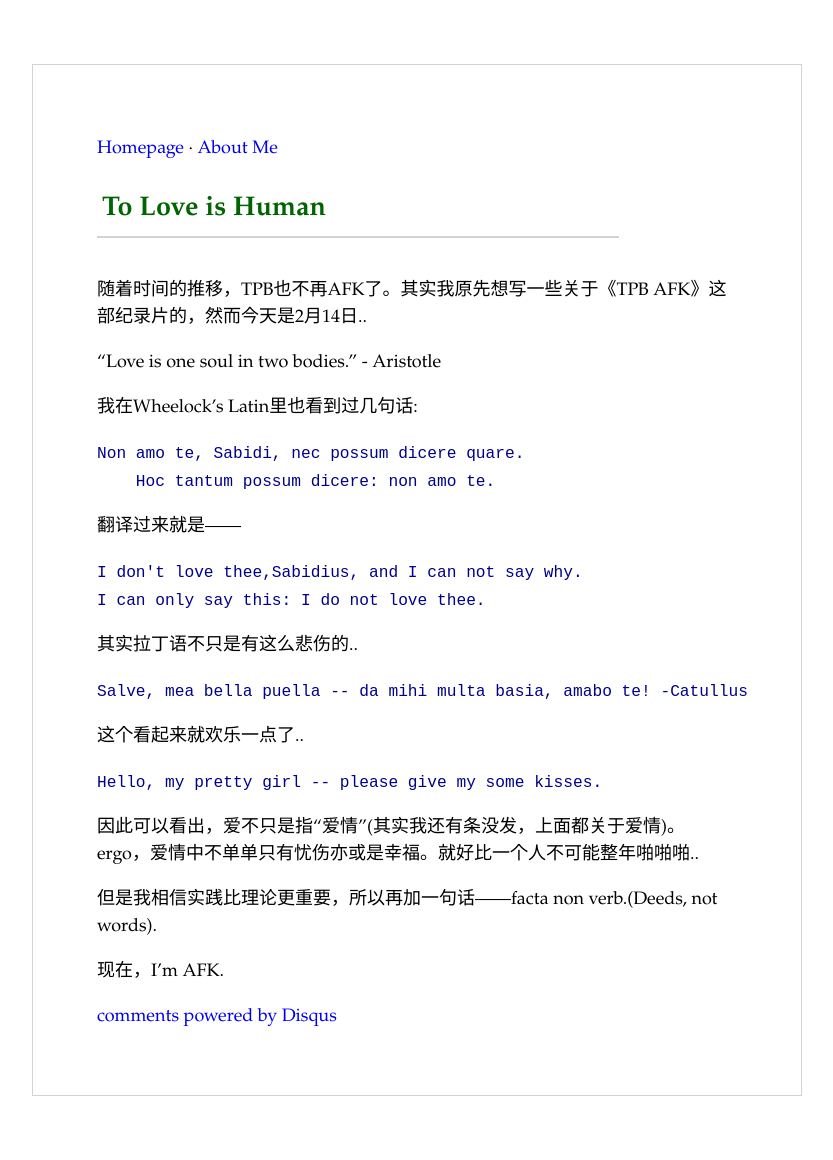
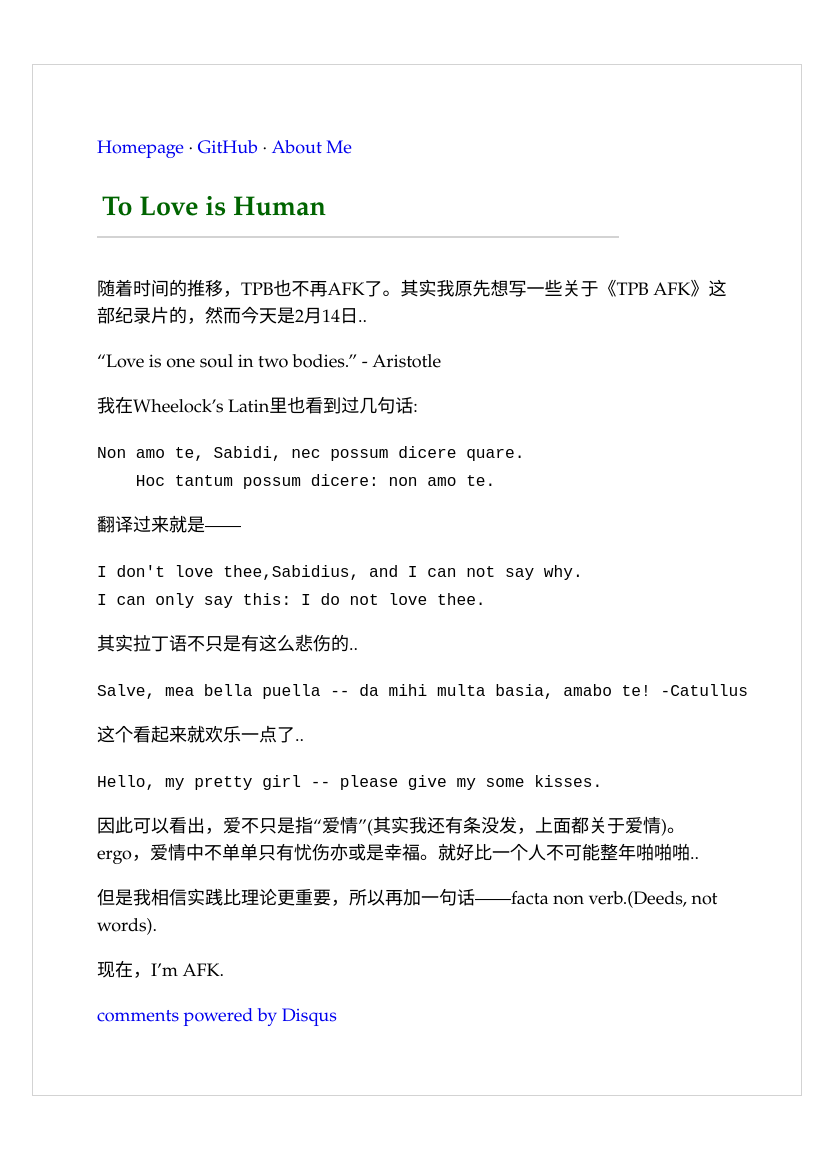
Before and after one commit to guojing0/guojing0.github.io, a Jekyll site: the page built from _posts/2014-02-14-vltz.md, in a window 1280 px wide. Shown: the whole page, without its empty margins (224-1057 px from the left). Built offline with Jekyll 4.4.1, drawn with Linux system fonts in a browser that asks for light colours; comment, search, counter and statistics services are not loaded.

Commit message:
css, index, about-me commit.

```diff
--- a/_layouts/default.html
+++ b/_layouts/default.html
@@ -11,7 +11,7 @@
 
   </head>
 
-    <p><a href="/">Homepage</a> &middot; <a href="/about-me.html">About Me</a></p>
+    <p><a href="/">Homepage</a> &middot; <a href="https://github.com/guojing0/">GitHub</a> &middot; <a href="/about-me.html">About Me</a></p>
 
     <body>
     <h2>{{ page.title }}</h2>
--- a/css/main.css
+++ b/css/main.css
@@ -45,7 +45,5 @@
 }
 
 code {
-    color: DarkBlue;
-    font-style: regular;
     font-size: 90%;
 }
--- a/index.html
+++ b/index.html
@@ -4,10 +4,6 @@
 ---
 
 <blockquote><h4>May the force be with you.</h4></blockquote>
-
-<blockquote>
-<a href="https://github.com/guojing0/">My GitHub</a>
-</blockquote>
 
 <ul>
   {% for post in site.posts %}
```
Also changed, not shown: about-me.html (deleted, +0 -12 lines), about-me.md (added, +12 -0 lines).
